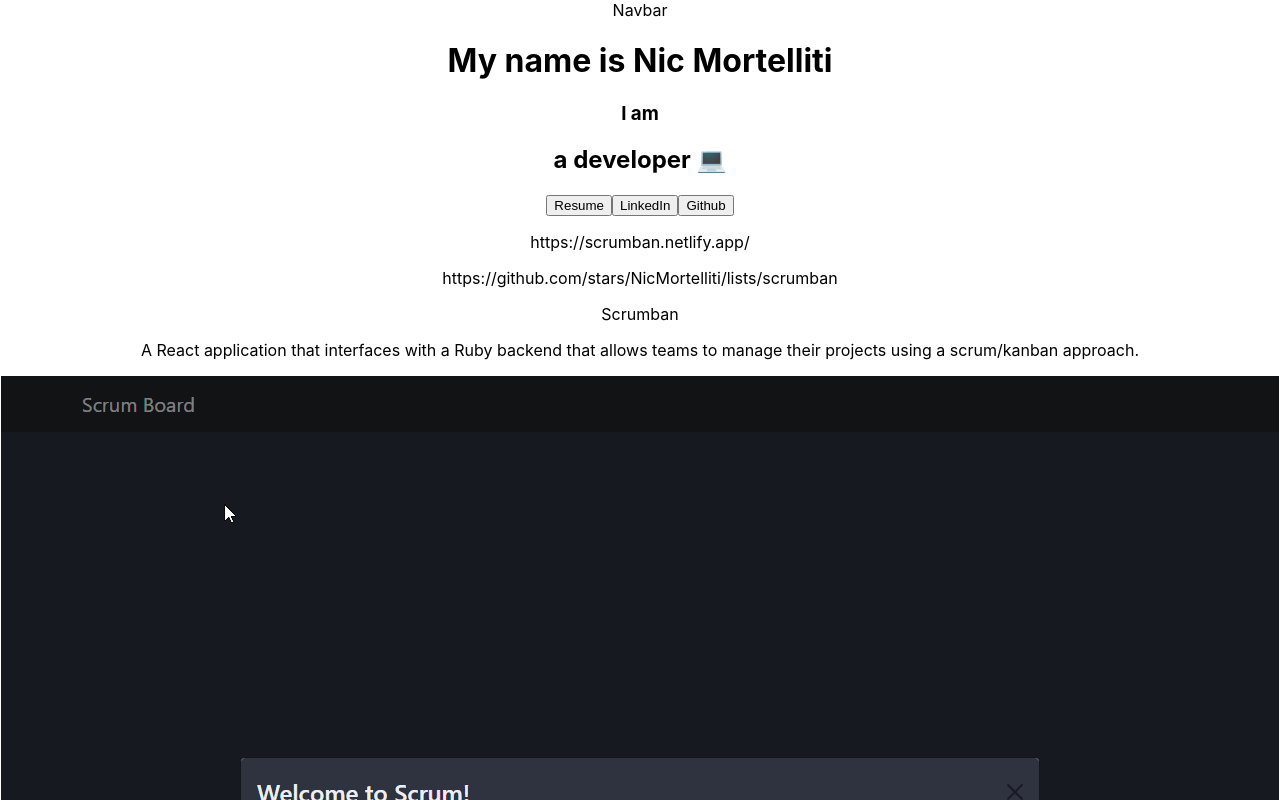
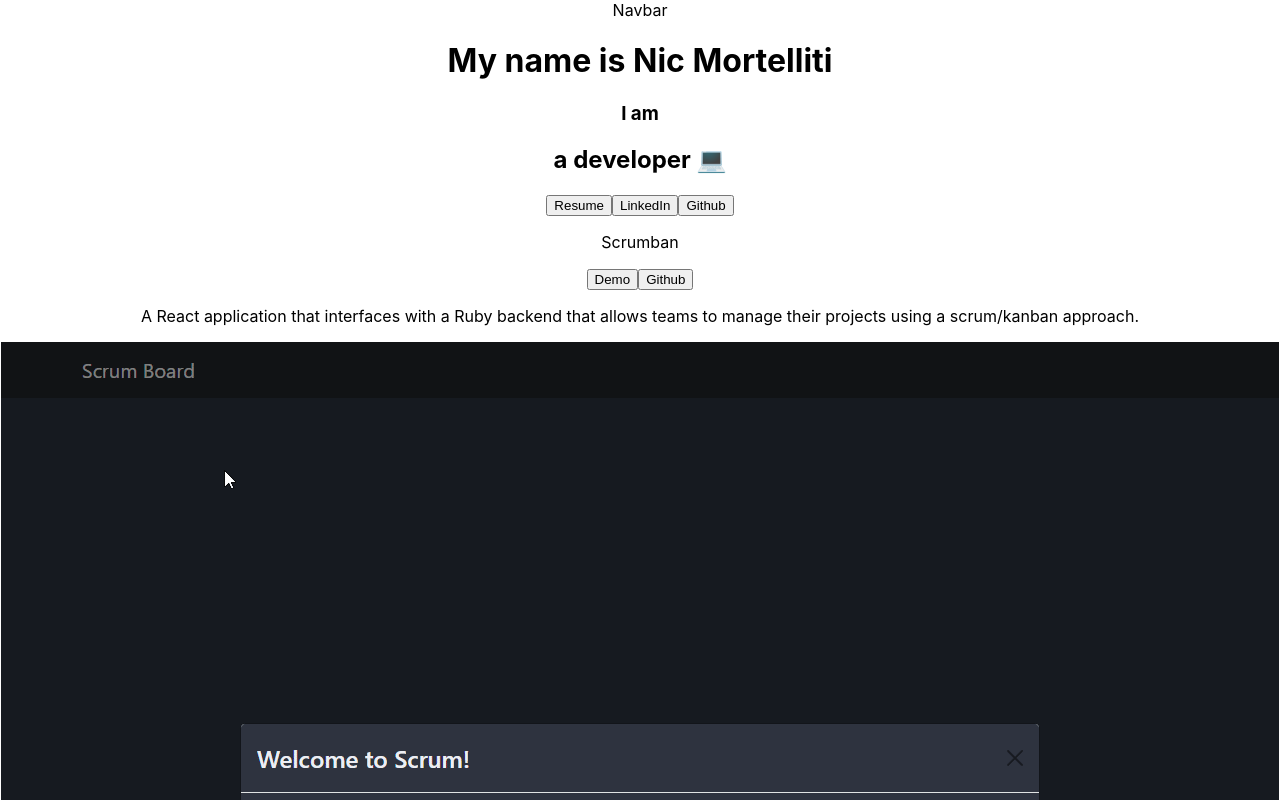
Before and after one commit to NicMortelliti/portfolio, a React (Create React App) app: page / in a window 1280 px wide. Shown: the top 800 px of the page. Built offline with nearby package versions, Linux system fonts and the light colour scheme.

Commit message:
Convert urls to buttons

```diff
--- a/src/components/PortfolioCard.js
+++ b/src/components/PortfolioCard.js
@@ -1,12 +1,13 @@
 import React from "react";
 
+import Button from "./Button";
+
 function PortfolioCard({ cardData }) {
-
   return (
     <div>
-      <p>{cardData.demoURL}</p>
-      <p>{cardData.ghURL}</p>
       <p>{cardData.title}</p>
+      <Button url={cardData.demoURL} value="Demo" />
+      <Button url={cardData.ghURL} value="Github" />
       <p>{cardData.blurb}</p>
       <img src={cardData.img} alt={cardData.title} />
     </div>
```
